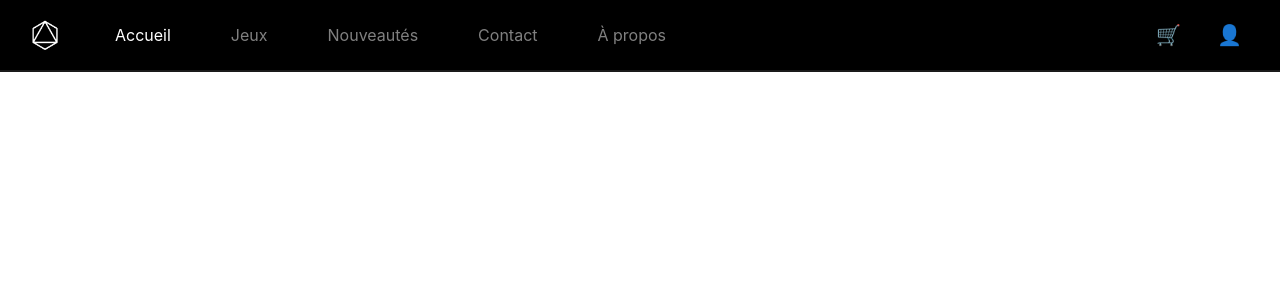
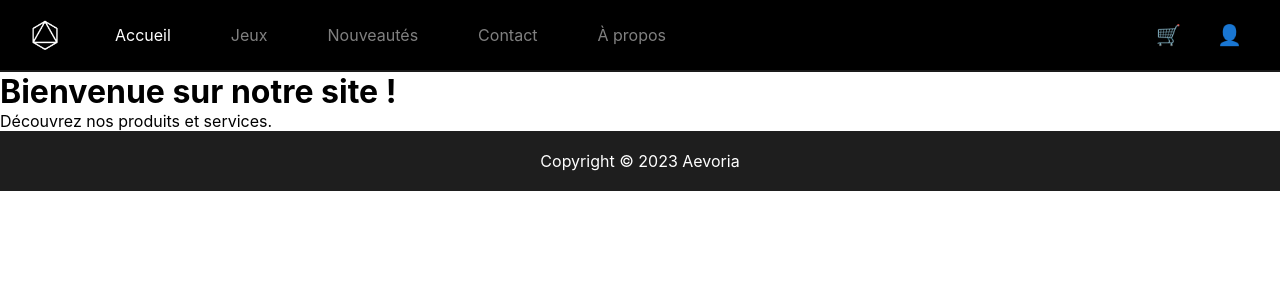
Before and after one commit to freelancersProjects/Aevoria-front, a React (Vite) app: page / in a window 1280 px wide. Shown: the top 300 px of the page. Built offline with nearby package versions, Linux system fonts and the light colour scheme.

Commit message:
erreur page blanche

```diff
--- a/src/App.jsx
+++ b/src/App.jsx
@@ -3,18 +3,28 @@ import { BrowserRouter as Router, Routes, Route } from 'react-router-dom'
 import Header from './components/Header/Header'
 import Login from './components/Login/login'
 import './App.css'
+import Footer from './components/Footer/Footer'
+import { LanguageProvider } from './translations/LanguageContext'
+import Home from './pages/Home/Home'
 
 function App() {
   return (
+    <LanguageProvider>
+      <div id="root">
         <Router>
-      <div className="App">
+          <div className="app-container">
             <Header />
+            <div className="content-container">
               <Routes>
+                <Route path="/" element={<Home />} />
                 <Route path="/login" element={<Login />} />
-          {/* Le reste du contenu viendra ici */}
               </Routes>
+              <Footer />
+            </div>
           </div>
         </Router>
+      </div>
+    </LanguageProvider>
   )
 }
 
--- /dev/null
+++ b/src/pages/Home/Home.jsx
@@ -0,0 +1,12 @@
+import React from 'react';
+
+const Home = () => {
+  return (
+    <div>
+      <h1>Bienvenue sur notre site !</h1>
+      <p>Découvrez nos produits et services.</p>
+    </div>
+  );
+};
+
+export default Home;
--- /dev/null
+++ b/src/translations/LanguageContext.jsx
@@ -0,0 +1,39 @@
+import React, { createContext, useContext, useState, useEffect } from 'react';
+import fr from './fr.json';
+import en from './en.json';
+
+const LanguageContext = createContext();
+
+export const useLanguage = () => useContext(LanguageContext);
+
+export const LanguageProvider = ({ children }) => {
+  const detectBrowserLanguage = () => {
+    const browserLang = navigator.language || navigator.languages[0]; // Langue du navigateur
+    if (browserLang.startsWith('fr')) {
+      return 'fr';
+    }
+    return 'en';
+  };
+
+  const [language, setLanguage] = useState(detectBrowserLanguage());
+
+  const translations = language === 'fr' ? fr : en;
+
+  const changeLanguage = (lang) => {
+    setLanguage(lang);
+    localStorage.setItem('language', lang);
+  };
+
+  useEffect(() => {
+    const savedLanguage = localStorage.getItem('language');
+    if (savedLanguage) {
+      setLanguage(savedLanguage);
+    }
+  }, []);
+
+  return (
+    <LanguageContext.Provider value={{ translations, changeLanguage }}>
+      {children}
+    </LanguageContext.Provider>
+  );
+};
--- /dev/null
+++ b/src/translations/en.json
@@ -0,0 +1,9 @@
+{
+  "title": {
+    "shop": "Shop"
+  },
+  "menu": {
+    "home": "Home",
+    "leaderboard": "Leaderboard"
+  }
+}
--- /dev/null
+++ b/src/translations/fr.json
@@ -0,0 +1,9 @@
+{
+  "title": {
+    "shop": "Boutique"
+  },
+  "menu": {
+    "home": "Accueil",
+    "leaderboard": "Classement"
+  }
+}
```
Also changed, not shown: src/components/AEV/Loader.jsx (added, +13 -0 lines), src/components/AEV/Loader.scss (added, +8 -0 lines), src/components/AEV/Toast.jsx (added, +12 -0 lines), src/components/AEV/Toast.scss (added, +18 -0 lines). Lines whose indentation alone changed are shown as unchanged.
